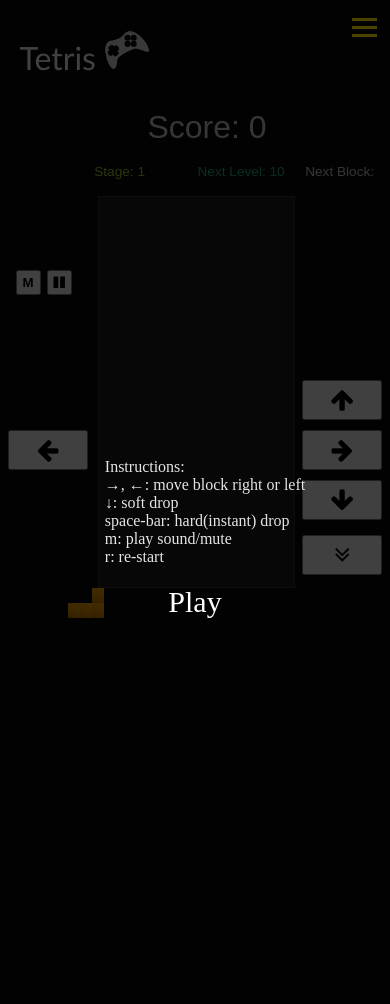
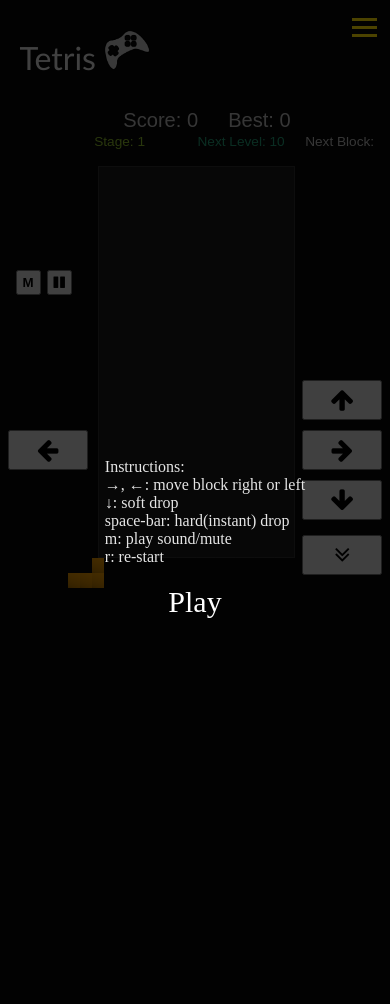
Before and after one commit to JamesOhJins/Profile, a PHP site: page /tetris.html in a window 390 px wide. Run offline with PHP 8.4, Linux system fonts and the light colour scheme; some web fonts are replaced.

Commit message:
implemented best score system

```diff
--- a/assets/css/tetris.css
+++ b/assets/css/tetris.css
@@ -1,15 +1,21 @@
 .tetris-body {
     padding-left: 8.5rem;
+}
+
+#score-wrapper {
+    padding-right: 8.5rem;
+    display: flex;
+    justify-content: center;
+    gap: 3vh;
 }
 
 .score {
     text-align: center;
     font-family: 'Karma', sans-serif;
-    padding-right: 8.5rem;
-    font-size: 32px;
-    margin-bottom: 1rem;
+    font-size: 2vh;
     color: #ccc;
 }
+
 
 .info {
     padding-bottom: 1rem;
@@ -367,6 +373,9 @@
 }
 
 @media only screen and (max-width: 600px) {
+    #score-wrapper {
+        padding-right: 0rem;
+    }
     .score {
         padding: 0;
     }
--- a/assets/js/tetris.js
+++ b/assets/js/tetris.js
@@ -6,6 +6,7 @@ const playground = document.querySelector(".playground > ul");
 const gameText = document.querySelector(".game-text");
 const comboText = document.querySelector(".combo");
 const scoreDisplay = document.querySelector(".score");
+const bestScoreDisplay = document.querySelector(".best-score");
 const restartButton = document.querySelector(".game-button");
 const leftButton = document.querySelector("#left_button");
 const rightButton = document.querySelector("#right_button");
@@ -33,6 +34,7 @@ const PREVIEW_COLS = 5;
 let combo = 0.0;
 let checkCombo = true;
 let score = 0;
+let bestScore = 0;
 let duration = 1000;
 let downInterval;
 let hDrop = false;
@@ -157,6 +159,8 @@ function init() {
         gameText.style.fontFamily = 'Karma';
         gameText.style.display = "flex";
     }
+    loadBestScore();
+    updateScoreDisplay();
     nextMovingItem = movingItem;
     tempMovingItem = movingItem;
     for (let i = 0; i < GAME_ROWS + 1; i++) {
@@ -292,14 +296,16 @@ function checkGameover() {
                             gameover.play();
                             playsound = false;
                         }
+                        if (score > bestScore) {
+                            bestScore = score;
+                            saveBestScore();
+                        }
                         showGameoverText()
                     }
                 })
             }
-
         })
     })
-
 }
 
 
@@ -559,10 +565,35 @@ document.addEventListener("keydown", e => {
     }
 })
 
+function updateScoreDisplay() {
+    scoreDisplay.innerText = `Score: ${score.toFixed(0)}`;
+    const bestScoreDisplay = document.querySelector(".best-score");
+    if (bestScoreDisplay) {
+        bestScoreDisplay.innerText = `Best: ${bestScore.toFixed(0)}`;
+    } else {
+        const newBestScoreDisplay = document.createElement("div");
+        newBestScoreDisplay.className = "best-score";
+        newBestScoreDisplay.innerText = `Best: ${bestScore.toFixed(0)}`;
+        scoreDisplay.parentNode.insertBefore(newBestScoreDisplay, scoreDisplay.nextSibling);
+    }
+}
 function updateScore() {
-    scoreDisplay.innerText = "Score: " + score.toFixed(0);
+    score += scoreMultiplier;
+    if (score > bestScore) {
+        bestScore = score;
+        saveBestScore();
+    }
+    updateScoreDisplay();
 }
-
+function loadBestScore() {
+    const storedBestScore = localStorage.getItem("tetrisBestScore");
+    if (storedBestScore) {
+        bestScore = parseInt(storedBestScore, 10);
+    }
+}
+function saveBestScore() {
+    localStorage.setItem("tetrisBestScore", bestScore.toString());
+}
 function restart() {
     playground.innerHTML = "";
     preview.innerHTML = "";
@@ -604,7 +635,7 @@ function reset() {
     duration = 1000;
     score = count = lines = lineCount = 0;
     play = drop = playsound = true;
-    updateScore();
+    updateScoreDisplay();
     stageDisplay.innerText = "Stage: " + stage;
     nextLevelDisplay.innerText = "Next Level: " + (10 - lineCount);
     theme2.pause();
--- a/tetris.html
+++ b/tetris.html
@@ -41,7 +41,10 @@
                 </button>
                 <button class="resume-button">Resume</button>
             </div>
-            <div class="score"> Score: 0</div>
+            <div id="score-wrapper">
+                <div class="score"> Score: 0</div>
+                <div class="score best-score">Best Score: 0</div>
+            </div>
             <div class="info"> <span class="stage"> Stage: 1</span> <span class="next-level">Next Level: 10</span> <span
                     id="next">Next Block: </span></div>
             <div><span class="playground">
```
